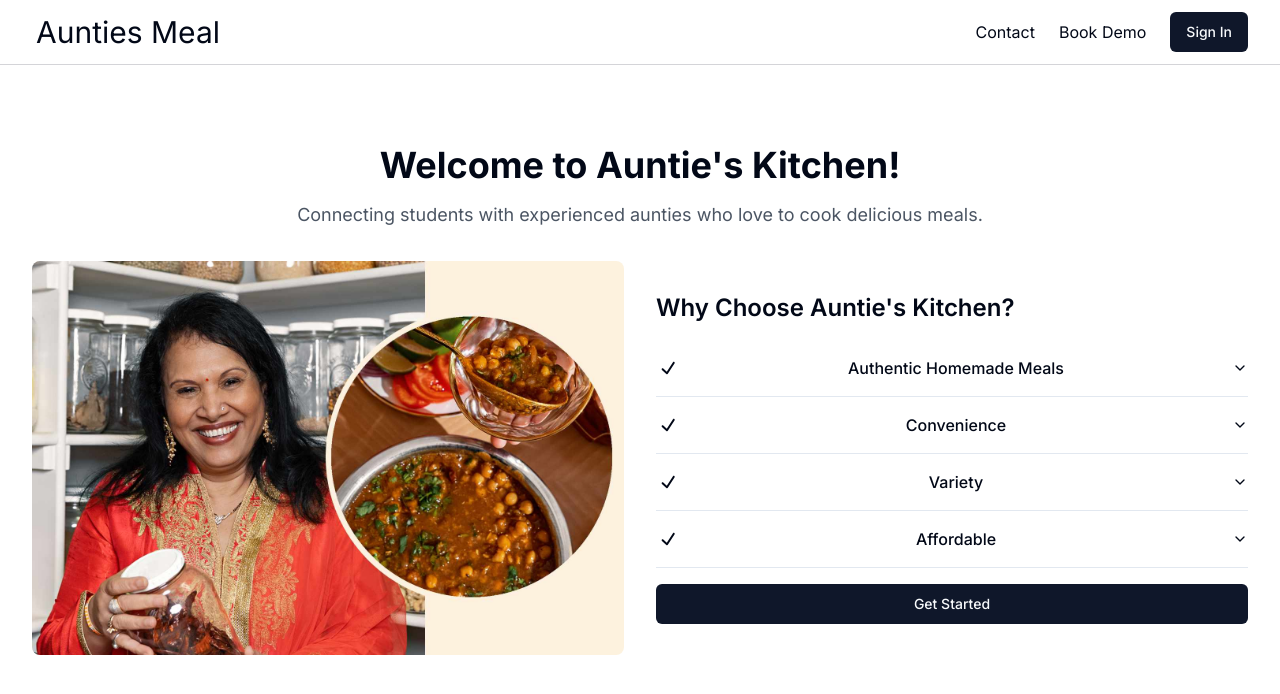
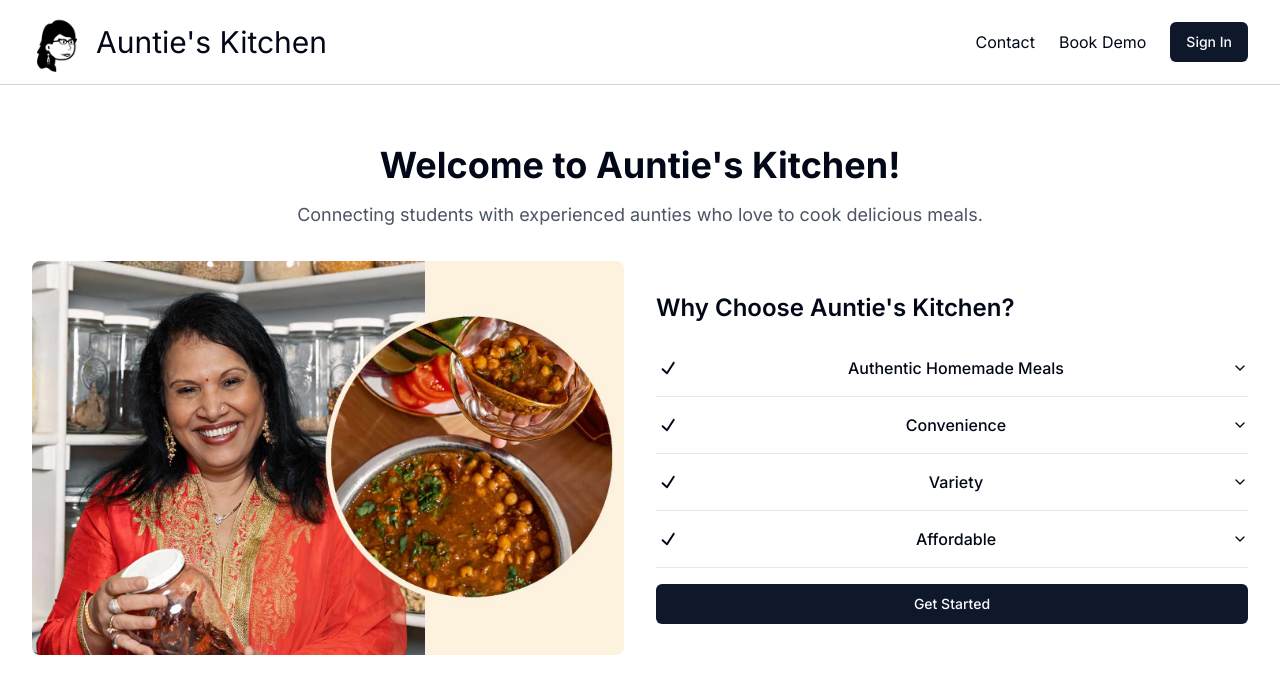
Before and after one commit to ryanchansf/aunties-kitchen, a Next.js app: page / in a window 1280 px wide. Shown: the top 694 px of the page. Built offline with nearby package versions, Linux system fonts and the light colour scheme; no server answers.

Commit message:
update navbar

```diff
--- a/src/app/components/Navbar.tsx
+++ b/src/app/components/Navbar.tsx
@@ -4,6 +4,7 @@ import UserAccountNav from "./UserAccountNav";
 import { redirect } from "next/navigation";
 import { getServerSession } from "next-auth";
 import SignInButton from "./SignInButton";
+import Image from "next/image";
 
 const Navbar = async () => {
   const session = await getServerSession();
@@ -12,13 +13,20 @@ const Navbar = async () => {
     <div className="fixed inset-x-0 top-0  bg-white dark:bg-gray-950 z-[10] h-fit border-b border-zinc-300  py-3 md:pb-3 pb-7">
       <div className="flex items-center justify-between h-full gap-2 md:px-8 px-3 mx-auto max-w-7xl pt-2 md:pt-0">
         {/* Logo */}
-                <Link href={"/"} className="flex items-center flex-row ">
+        <div className="flex items-center">
+          <Image
+            src="/auntie-logo.png"
+            alt="Auntie Logo"
+            width={60}
+            height={60}
+            className="rounded-lg"
+          />
+          <Link href={"/"} className="flex items-center flex-row">
             <p className="font-outfit ml-1 md:text-3xl text-2xl transition-all hover:-translate-y-[2px] md:block dark:text-white1">
-                        <span className="md:text-3xl text-[18px]">
-                            Aunties Meal
-                        </span>
+              <span className="md:text-3xl text-[18px]">Auntie's Kitchen</span>
             </p>
           </Link>
+        </div>
 
           <div className="flex items-center ">
             {session?.user ? (
```
Also changed, not shown: public/auntie-logo.png (added). Lines whose indentation alone changed are shown as unchanged.
